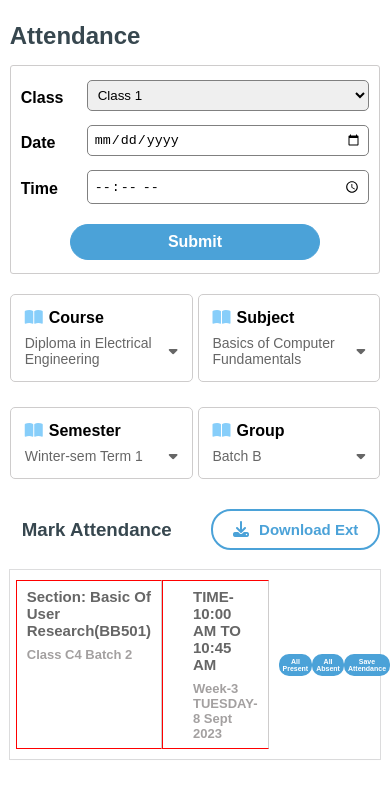
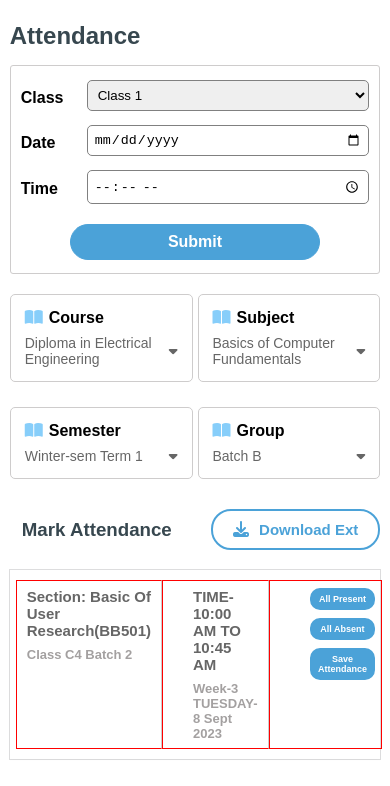
Before and after one commit to Anshita808/CodeConverter_Backend, a plain HTML site: page index.html in a window 390 px wide. Shown: the part 58-844 px from the top of the page. Drawn offline with Linux system fonts and the light colour scheme.

Commit message:
media qurey

```diff
--- a/demo.css
+++ b/demo.css
@@ -421,12 +421,22 @@ border-bottom-right-radius: 20px;
   width: 100%;
   padding-left: 30px;
 }
+.side-details>div:nth-child(3){
+ display: block !important;
+ align-items: center;
+ justify-content: center;
+ border: 1px solid red !important;
+ padding-left: 7px !important;
+}
 .side-details button {
-  padding: 2px !important;
+  width: 70%;
+  padding: 4px !important;
   border-radius: 10px !important;
-  font-size: 7px !important;
+  font-size: 9px !important;
   color: white !important;
   background-color: rgb(75, 162, 216) !important;
+  margin-left: 33px !important;
+  margin-bottom: 8px;
 }
 
 
```
